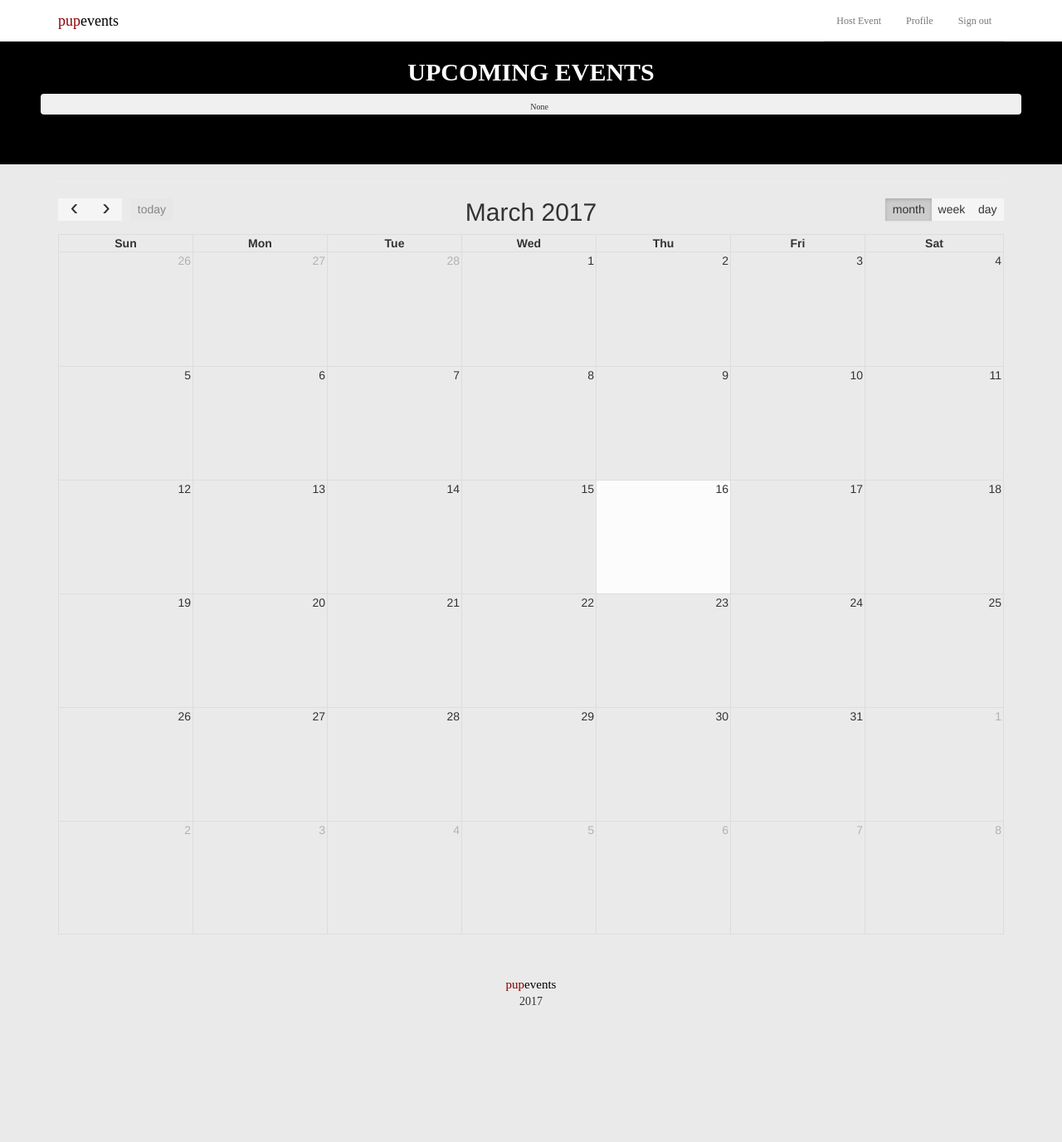
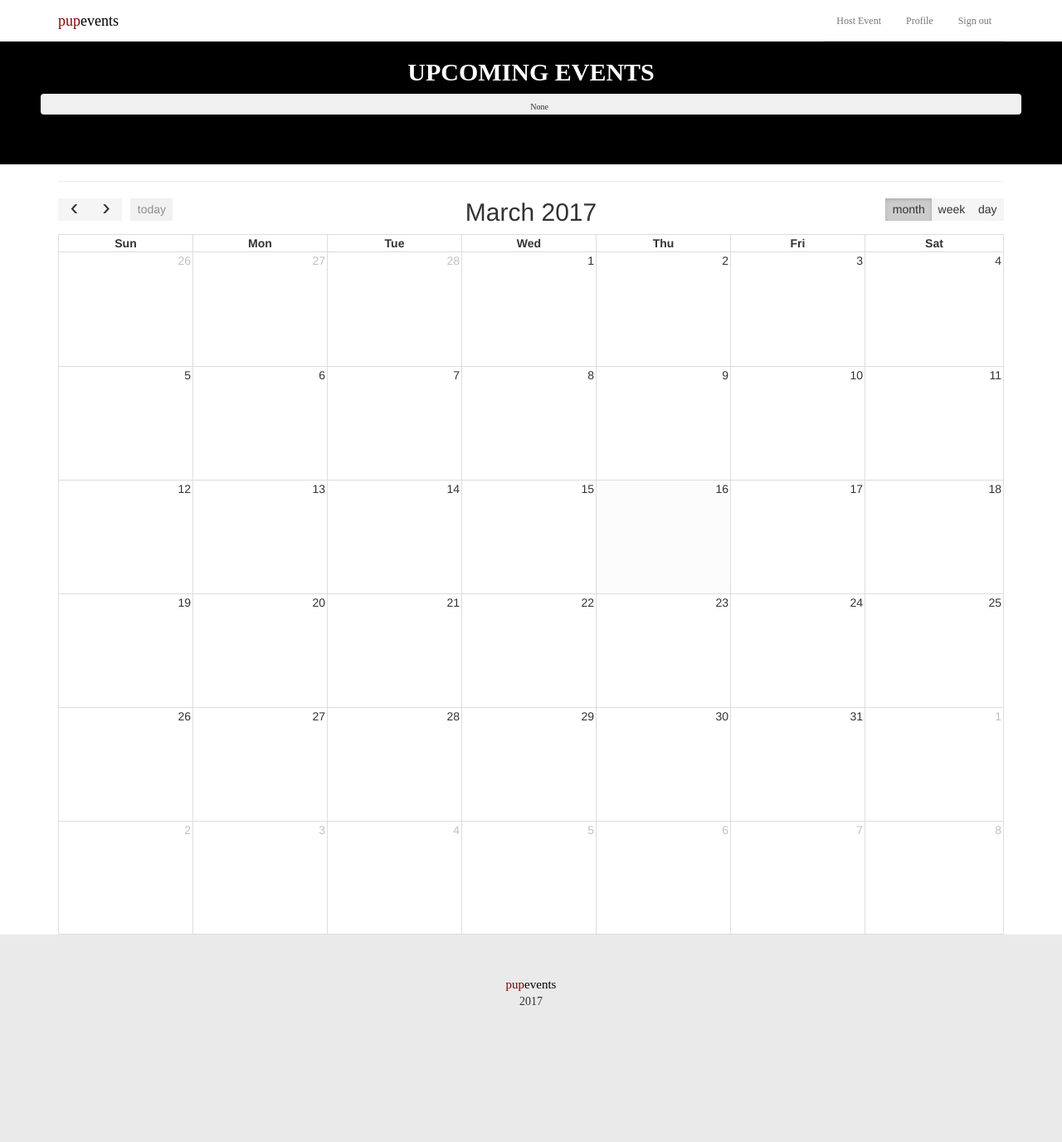
Before and after one commit to jedidiahgarcia/PUPevents, a Flask app: template templates/home/index.html in a window 1280 px wide. Shown: the whole page at 83% size. Run offline with Flask 2, Linux system fonts and the light colour scheme; the template is opened without the code that fills it, so the values that code supplies are empty; some libraries are stand-ins or nearby versions.

Commit message:
final home page

```diff
--- a/templates/home/index.html
+++ b/templates/home/index.html
@@ -165,6 +165,10 @@
 		    -moz-border-radius-topright: 5px;
 		    border-top-left-radius: 5px;
 		    border-top-right-radius: 5px;
+		}
+
+		.calendar{
+			background-color: white;
 		}
 	</style>
 
--- a/templates/view_event/index.html
+++ b/templates/view_event/index.html
@@ -249,7 +249,7 @@
 
 		<div class="wrapper-2">
 			<p>
-				Lorem ipsum umbra ka dadum. Pak ganern. Lorem ipsum umbra ka dadum. Pak ganern. Lorem ipsum umbra ka dadum. Pak ganern. Lorem ipsum umbra ka dadum. Pak ganern.  Lorem ipsum umbra ka dadum. Pak ganern. Lorem ipsum umbra ka dadum. Pak ganern. Lorem ipsum umbra ka dadum. Pak ganern. Lorem ipsum umbra ka dadum. Pak ganern.
+				{{ event['desc'] }}
 			</p>
 		</div>
 	</div>
```
